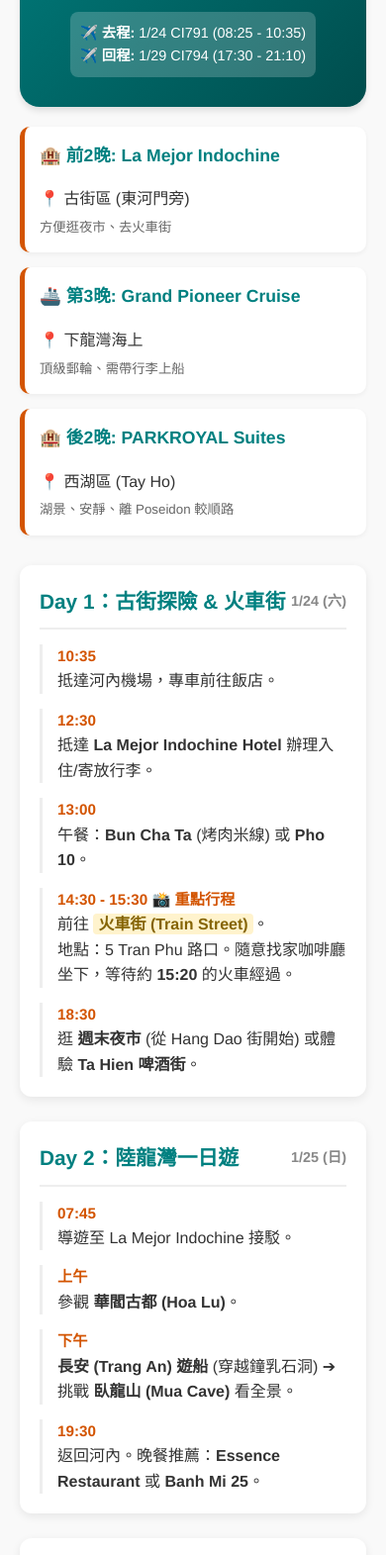
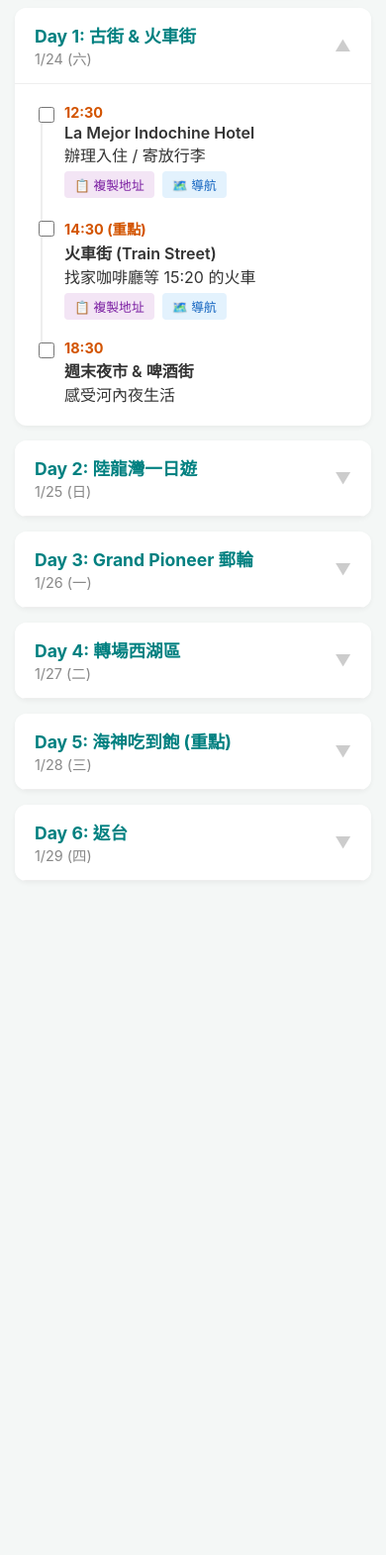
Before and after one commit to zxc3608936/Hanoi_trip, a plain HTML site: page index.html in a window 390 px wide. Shown: the part 194-1765 px from the top of the page at 99% size. After the commit the page ends 1174 px from the top, so only its background shows below. Drawn offline with Linux system fonts and the light colour scheme.

Commit message:
Update index.html

```diff
--- a/index.html
+++ b/index.html
@@ -3,358 +3,435 @@
 <head>
     <meta charset="UTF-8">
     <meta name="viewport" content="width=device-width, initial-scale=1.0">
-    <title>河內 6天5夜 奢華雙龍之旅</title>
+    <title>河內 6天5夜 互動行程表</title>
     <style>
         :root {
-            --primary-color: #008080; /* Teal - 像下龍灣的水色 */
-            --accent-color: #D35400; /* Burnt Orange - 像古街的建築 */
-            --bg-color: #f9f9f9;
-            --card-bg: #ffffff;
-            --text-color: #333;
+            --primary: #008080; /* Teal */
+            --accent: #D35400; /* Burnt Orange */
+            --bg: #f4f7f6;
+            --card: #ffffff;
+            --text: #333;
+            --done: #aaa;
         }
 
         body {
-            font-family: 'Helvetica Neue', Helvetica, Arial, sans-serif;
-            line-height: 1.6;
-            background-color: var(--bg-color);
-            color: var(--text-color);
+            font-family: -apple-system, BlinkMacSystemFont, "Segoe UI", Roboto, Helvetica, Arial, sans-serif;
+            background-color: var(--bg);
+            color: var(--text);
             margin: 0;
-            padding: 0;
+            padding-bottom: 60px; /* For safety */
         }
 
         .container {
             max-width: 800px;
             margin: 0 auto;
-            padding: 20px;
+            padding: 15px;
         }
 
-        /* Header Section */
+        /* Header */
         header {
-            background: linear-gradient(135deg, var(--primary-color), #004d4d);
+            background: linear-gradient(135deg, var(--primary), #005757);
             color: white;
-            padding: 30px 20px;
+            padding: 25px 15px;
             border-radius: 0 0 20px 20px;
             text-align: center;
-            box-shadow: 0 4px 6px rgba(0,0,0,0.1);
+            box-shadow: 0 4px 10px rgba(0,0,0,0.15);
+            margin-bottom: 20px;
         }
 
-        header h1 { margin: 0; font-size: 2em; }
-        header p { margin: 10px 0 0; font-size: 1.1em; opacity: 0.9; }
+        header h1 { margin: 0; font-size: 1.8em; }
+        .flight-badge {
+            background: rgba(255,255,255,0.2);
+            padding: 5px 12px;
+            border-radius: 20px;
+            font-size: 0.85em;
+            display: inline-block;
+            margin-top: 10px;
+        }
 
-        .flight-info {
-            background: rgba(255,255,255,0.2);
-            padding: 10px;
+        /* Action Buttons */
+        .btn-group {
+            display: inline-flex;
+            gap: 8px;
+            margin-top: 5px;
+        }
+
+        .btn {
+            border: none;
+            padding: 4px 10px;
+            border-radius: 4px;
+            font-size: 0.8em;
+            cursor: pointer;
+            display: flex;
+            align-items: center;
+            gap: 4px;
+            text-decoration: none;
+            transition: transform 0.1s;
+        }
+        .btn:active { transform: scale(0.95); }
+
+        .btn-map { background: #e3f2fd; color: #1565c0; }
+        .btn-copy { background: #f3e5f5; color: #7b1fa2; }
+
+        /* Toast Notification */
+        #toast {
+            visibility: hidden;
+            min-width: 250px;
+            background-color: #333;
+            color: #fff;
+            text-align: center;
             border-radius: 8px;
-            margin-top: 15px;
-            display: inline-block;
+            padding: 12px;
+            position: fixed;
+            z-index: 1;
+            left: 50%;
+            bottom: 30px;
+            transform: translateX(-50%);
             font-size: 0.9em;
         }
+        #toast.show { visibility: visible; animation: fadein 0.5s, fadeout 0.5s 2.5s; }
 
-        /* Hotel Section */
-        .hotels {
-            display: flex;
-            gap: 15px;
-            margin: 20px 0;
-            flex-wrap: wrap;
-        }
+        @keyframes fadein { from {bottom: 0; opacity: 0;} to {bottom: 30px; opacity: 1;} }
+        @keyframes fadeout { from {bottom: 30px; opacity: 1;} to {bottom: 0; opacity: 0;} }
 
-        .hotel-card {
-            flex: 1;
-            min-width: 250px;
-            background: var(--card-bg);
-            padding: 15px;
-            border-radius: 10px;
+        /* Timeline & Accordion */
+        .day-block {
+            background: var(--card);
+            border-radius: 12px;
+            margin-bottom: 15px;
             box-shadow: 0 2px 5px rgba(0,0,0,0.05);
-            border-left: 5px solid var(--accent-color);
-        }
-
-        .hotel-card h3 { margin-top: 0; color: var(--primary-color); font-size: 1.1em; }
-        .hotel-card small { display: block; color: #666; margin-top: 5px; }
-
-        /* Itinerary Section */
-        .timeline {
-            position: relative;
-            margin-top: 30px;
-        }
-
-        .day-block {
-            background: var(--card-bg);
-            border-radius: 12px;
-            padding: 20px;
-            margin-bottom: 25px;
-            box-shadow: 0 3px 10px rgba(0,0,0,0.08);
-            position: relative;
+            overflow: hidden;
         }
 
         .day-header {
-            border-bottom: 2px solid #eee;
-            padding-bottom: 10px;
-            margin-bottom: 15px;
+            padding: 15px 20px;
+            background: #fff;
+            border-bottom: 1px solid #eee;
+            cursor: pointer;
             display: flex;
+            justify-content: space-between;
             align-items: center;
-            justify-content: space-between;
+            user-select: none;
         }
 
-        .day-title {
-            font-size: 1.3em;
-            font-weight: bold;
-            color: var(--primary-color);
+        .day-header:hover { background-color: #fafafa; }
+
+        .day-title { font-weight: bold; color: var(--primary); font-size: 1.1em; }
+        .day-date { color: #888; font-size: 0.9em; }
+        .toggle-icon { transition: transform 0.3s; font-weight: bold; color: #ccc; }
+
+        .day-content {
+            display: none; /* Hidden by default */
+            padding: 0 20px 20px 20px;
+            animation: slideDown 0.3s ease-out;
         }
 
-        .day-date {
-            font-size: 0.9em;
-            color: #888;
-            font-weight: bold;
+        .day-block.active .day-content { display: block; }
+        .day-block.active .toggle-icon { transform: rotate(180deg); }
+
+        /* Activity Items */
+        .activity {
+            position: relative;
+            padding-left: 30px;
+            margin-top: 20px;
         }
 
-        .activity {
-            margin-bottom: 15px;
-            padding-left: 15px;
-            border-left: 3px solid #eee;
+        .activity::before {
+            content: '';
+            position: absolute;
+            left: 6px;
+            top: 5px;
+            bottom: -25px;
+            width: 2px;
+            background: #eee;
         }
+        .activity:last-child::before { display: none; }
 
-        .activity:last-child { margin-bottom: 0; }
+        /* Checkbox styling */
+        .checkbox-wrapper {
+            position: absolute;
+            left: 0;
+            top: 0;
+        }
+        input[type="checkbox"] {
+            width: 16px;
+            height: 16px;
+            cursor: pointer;
+            accent-color: var(--primary);
+        }
 
         .time {
             font-weight: bold;
-            color: var(--accent-color);
-            font-size: 0.95em;
+            color: var(--accent);
+            font-size: 0.9em;
             display: block;
+            margin-bottom: 2px;
         }
 
-        .highlight {
-            background-color: #fff3cd;
-            padding: 2px 5px;
-            border-radius: 4px;
-            font-weight: bold;
-            color: #856404;
+        .location-name { font-weight: 600; }
+        .completed .location-name, .completed .desc {
+            text-decoration: line-through;
+            color: var(--done);
         }
 
-        .tip-box {
-            background-color: #e8f6f3;
-            border: 1px solid #b2d8d2;
-            padding: 15px;
-            border-radius: 8px;
-            margin-top: 30px;
-            font-size: 0.9em;
+        @keyframes slideDown {
+            from { opacity: 0; transform: translateY(-10px); }
+            to { opacity: 1; transform: translateY(0); }
         }
 
-        .tip-box h3 { margin-top: 0; color: var(--primary-color); }
+        /* Quick Links Sticky Header */
+        .sticky-nav {
+            position: sticky;
+            top: 0;
+            background: rgba(255,255,255,0.95);
+            padding: 10px;
+            border-bottom: 1px solid #ddd;
+            z-index: 100;
+            display: flex;
+            justify-content: space-around;
+            font-size: 0.8em;
+            backdrop-filter: blur(5px);
+        }
+        .sticky-nav a { text-decoration: none; color: var(--primary); font-weight: bold; }
 
-        /* Footer */
-        footer {
-            text-align: center;
-            margin-top: 40px;
-            color: #888;
-            font-size: 0.8em;
-            padding-bottom: 20px;
-        }
-
-        /* Print adjustments */
-        @media print {
-            body { background: #fff; }
-            .container { max-width: 100%; }
-            header { background: #fff; color: #000; border-bottom: 2px solid #000; }
-            .flight-info { background: #eee; color: #000; border: 1px solid #ccc; }
-        }
     </style>
 </head>
 <body>
 
+    <div class="sticky-nav">
+        <a href="#hotel1">🏨 La Mejor</a>
+        <a href="#hotel2">🏨 PARKROYAL</a>
+        <a href="#food">🦀 Poseidon</a>
+    </div>
+
     <div class="container">
         <header>
-            <h1>🇻🇳 河內 6天5夜 深度之旅</h1>
-            <p>下龍灣遊輪 ‧ 陸龍灣 ‧ 海鮮吃到飽</p>
-            <div class="flight-info">
-                ✈️ <b>去程:</b> 1/24 CI791 (08:25 - 10:35) <br>
-                ✈️ <b>回程:</b> 1/29 CI794 (17:30 - 21:10)
+            <h1>🇻🇳 河內 6天5夜</h1>
+            <div class="flight-badge">
+                ✈️ 去: CI791 (10:35抵達) | 回: CI794 (17:30起飛)
             </div>
         </header>
 
-        <section class="hotels">
-            <div class="hotel-card">
-                <h3>🏨 前2晚: La Mejor Indochine</h3>
-                <div>📍 古街區 (東河門旁)</div>
-                <small>方便逛夜市、去火車街</small>
-            </div>
-            <div class="hotel-card">
-                <h3>🚢 第3晚: Grand Pioneer Cruise</h3>
-                <div>📍 下龍灣海上</div>
-                <small>頂級郵輪、需帶行李上船</small>
-            </div>
-            <div class="hotel-card">
-                <h3>🏨 後2晚: PARKROYAL Suites</h3>
-                <div>📍 西湖區 (Tay Ho)</div>
-                <small>湖景、安靜、離 Poseidon 較順路</small>
-            </div>
-        </section>
-
-        <div class="timeline">
-
-            <div class="day-block">
-                <div class="day-header">
-                    <span class="day-title">Day 1：古街探險 & 火車街</span>
+        <div class="day-block active">
+            <div class="day-header" onclick="toggleDay(this)">
+                <div>
+                    <span class="day-title">Day 1: 古街 & 火車街</span> <br>
                     <span class="day-date">1/24 (六)</span>
                 </div>
+                <span class="toggle-icon">▼</span>
+            </div>
+            <div class="day-content">
+                <div class="activity" id="hotel1">
+                    <div class="checkbox-wrapper"><input type="checkbox" onclick="toggleDone(this)"></div>
+                    <span class="time">12:30</span>
+                    <span class="location-name">La Mejor Indochine Hotel</span>
+                    <div class="desc">辦理入住 / 寄放行李</div>
+                    <div class="btn-group">
+                        <button class="btn btn-copy" onclick="copyText('58-62 Pho Dao Duy Tu, Hoan Kiem')">📋 複製地址</button>
+                        <a href="https://maps.app.goo.gl/Search?q=La+Mejor+Indochine+Hotel" target="_blank" class="btn btn-map">🗺️ 導航</a>
+                    </div>
+                </div>
+
                 <div class="activity">
-                    <span class="time">10:35</span>
-                    抵達河內機場，專車前往飯店。
+                    <div class="checkbox-wrapper"><input type="checkbox" onclick="toggleDone(this)"></div>
+                    <span class="time">14:30 (重點)</span>
+                    <span class="location-name">火車街 (Train Street)</span>
+                    <div class="desc">找家咖啡廳等 15:20 的火車</div>
+                    <div class="btn-group">
+                        <button class="btn btn-copy" onclick="copyText('5 Tran Phu, Hang Bong')">📋 複製地址</button>
+                        <a href="https://maps.app.goo.gl/Search?q=5+Tran+Phu+Hanoi" target="_blank" class="btn btn-map">🗺️ 導航</a>
                     </div>
+                </div>
+
                 <div class="activity">
-                    <span class="time">12:30</span>
-                    抵達 <b>La Mejor Indochine Hotel</b> 辦理入住/寄放行李。
+                    <div class="checkbox-wrapper"><input type="checkbox" onclick="toggleDone(this)"></div>
+                    <span class="time">18:30</span>
+                    <span class="location-name">週末夜市 & 啤酒街</span>
+                    <div class="desc">感受河內夜生活</div>
                 </div>
-                <div class="activity">
-                    <span class="time">13:00</span>
-                    午餐：<b>Bun Cha Ta</b> (烤肉米線) 或 <b>Pho 10</b>。
-                </div>
-                <div class="activity">
-                    <span class="time">14:30 - 15:30 📸 重點行程</span>
-                    前往 <span class="highlight">火車街 (Train Street)</span>。
-                    <br>地點：5 Tran Phu 路口。隨意找家咖啡廳坐下，等待約 <b>15:20</b> 的火車經過。
-                </div>
-                <div class="activity">
-                    <span class="time">18:30</span>
-                    逛 <b>週末夜市</b> (從 Hang Dao 街開始) 或體驗 <b>Ta Hien 啤酒街</b>。
             </div>
         </div>
 
         <div class="day-block">
-                <div class="day-header">
-                    <span class="day-title">Day 2：陸龍灣一日遊</span>
+            <div class="day-header" onclick="toggleDay(this)">
+                <div>
+                    <span class="day-title">Day 2: 陸龍灣一日遊</span> <br>
                     <span class="day-date">1/25 (日)</span>
                 </div>
+                <span class="toggle-icon">▼</span>
+            </div>
+            <div class="day-content">
                 <div class="activity">
+                    <div class="checkbox-wrapper"><input type="checkbox" onclick="toggleDone(this)"></div>
                     <span class="time">07:45</span>
-                    導遊至 La Mejor Indochine 接駁。
+                    <span class="location-name">飯店接送</span>
+                    <div class="desc">前往寧平 (華閻古都、長安遊船、臥龍山)</div>
                 </div>
                 <div class="activity">
-                    <span class="time">上午</span>
-                    參觀 <b>華閻古都 (Hoa Lu)</b>。
+                    <div class="checkbox-wrapper"><input type="checkbox" onclick="toggleDone(this)"></div>
+                    <span class="time">19:30</span>
+                    <span class="location-name">晚餐: Essence Restaurant</span>
+                    <div class="desc">精緻越南菜</div>
+                    <div class="btn-group">
+                        <a href="https://maps.app.goo.gl/Search?q=Essence+Restaurant+Hanoi" target="_blank" class="btn btn-map">🗺️ 導航</a>
                     </div>
-                <div class="activity">
-                    <span class="time">下午</span>
-                    <b>長安 (Trang An) 遊船</b> (穿越鐘乳石洞) ➔ 挑戰 <b>臥龍山 (Mua Cave)</b> 看全景。
                 </div>
-                <div class="activity">
-                    <span class="time">19:30</span>
-                    返回河內。晚餐推薦：<b>Essence Restaurant</b> 或 <b>Banh Mi 25</b>。
             </div>
         </div>
 
         <div class="day-block">
-                <div class="day-header">
-                    <span class="day-title">Day 3：Grand Pioneer 郵輪</span>
+            <div class="day-header" onclick="toggleDay(this)">
+                <div>
+                    <span class="day-title">Day 3: Grand Pioneer 郵輪</span> <br>
                     <span class="day-date">1/26 (一)</span>
                 </div>
+                <span class="toggle-icon">▼</span>
+            </div>
+            <div class="day-content">
                 <div class="activity">
+                    <div class="checkbox-wrapper"><input type="checkbox" onclick="toggleDone(this)"></div>
                     <span class="time">08:15</span>
-                    郵輪接駁車接送。<span class="highlight">⚠️ 請退房並帶走所有行李</span>。
+                    <span class="location-name">⚠️ 退房 & 接送</span>
+                    <div class="desc">帶所有行李上接駁車，前往下龍灣</div>
                 </div>
                 <div class="activity">
+                    <div class="checkbox-wrapper"><input type="checkbox" onclick="toggleDone(this)"></div>
                     <span class="time">12:00</span>
-                    抵達下龍灣碼頭，登船 Check-in。
+                    <span class="location-name">登船 & 午餐</span>
+                    <div class="desc">下午行程：驚訝洞、獨木舟、泳池</div>
                 </div>
-                <div class="activity">
-                    <span class="time">下午</span>
-                    參觀驚訝洞、划獨木舟、享受船上泳池與夕陽派對。
-                </div>
-                <div class="activity">
-                    <span class="time">晚上</span>
-                    船上精緻晚餐、釣小管活動。
             </div>
         </div>
 
         <div class="day-block">
-                <div class="day-header">
-                    <span class="day-title">Day 4：郵輪歸來 & 轉場西湖</span>
+            <div class="day-header" onclick="toggleDay(this)">
+                <div>
+                    <span class="day-title">Day 4: 轉場西湖區</span> <br>
                     <span class="day-date">1/27 (二)</span>
                 </div>
+                <span class="toggle-icon">▼</span>
+            </div>
+            <div class="day-content">
                 <div class="activity">
-                    <span class="time">上午</span>
-                    太極拳、最後島嶼巡禮、早午餐。
+                    <div class="checkbox-wrapper"><input type="checkbox" onclick="toggleDone(this)"></div>
+                    <span class="time">11:30</span>
+                    <span class="location-name">下船 & 返回河內</span>
+                </div>
+                <div class="activity" id="hotel2">
+                    <div class="checkbox-wrapper"><input type="checkbox" onclick="toggleDone(this)"></div>
+                    <span class="time">14:30</span>
+                    <span class="location-name">PARKROYAL Serviced Suites</span>
+                    <div class="desc">辦理入住 (西湖區)</div>
+                    <div class="btn-group">
+                        <button class="btn btn-copy" onclick="copyText('5 Dang Thai Mai, Tay Ho')">📋 複製地址</button>
+                        <a href="https://maps.app.goo.gl/Search?q=PARKROYAL+Serviced+Suites+Hanoi" target="_blank" class="btn btn-map">🗺️ 導航</a>
+                    </div>
                 </div>
                 <div class="activity">
-                    <span class="time">11:30</span>
-                    下船，搭接駁車返回河內。
+                    <div class="checkbox-wrapper"><input type="checkbox" onclick="toggleDone(this)"></div>
+                    <span class="time">晚餐</span>
+                    <span class="location-name">Pepe la Poule</span>
+                    <div class="desc">西湖畔景觀餐廳</div>
+                    <div class="btn-group">
+                        <button class="btn btn-copy" onclick="copyText('22 Quang Khanh, Tay Ho')">📋 複製地址</button>
                     </div>
-                <div class="activity">
-                    <span class="time">14:30</span>
-                    抵達河內。轉乘 Grab 前往西湖區 <b>PARKROYAL Serviced Suites</b> 入住。
                 </div>
-                <div class="activity">
-                    <span class="time">晚上</span>
-                    西湖畔散步。晚餐推薦：<b>Pepe la Poule</b> 或 <b>Pizza 4P's</b>。
             </div>
         </div>
 
         <div class="day-block">
-                <div class="day-header">
-                    <span class="day-title">Day 5：古蹟 & 海神吃到飽</span>
+            <div class="day-header" onclick="toggleDay(this)">
+                <div>
+                    <span class="day-title">Day 5: 海神吃到飽 (重點)</span> <br>
                     <span class="day-date">1/28 (三)</span>
                 </div>
+                <span class="toggle-icon">▼</span>
+            </div>
+            <div class="day-content">
                 <div class="activity">
+                    <div class="checkbox-wrapper"><input type="checkbox" onclick="toggleDone(this)"></div>
                     <span class="time">上午</span>
-                    參觀 <b>胡志明陵寢</b>、<b>一柱寺</b>。
+                    <span class="location-name">胡志明陵寢 & 文廟</span>
                 </div>
-                <div class="activity">
-                    <span class="time">中午</span>
-                    午餐：<b>Bun Cha Huong Lien</b> (歐巴馬米線)。
+                <div class="activity" id="food">
+                    <div class="checkbox-wrapper"><input type="checkbox" onclick="toggleDone(this)"></div>
+                    <span class="time">17:30</span>
+                    <span class="location-name">Poseidon Buffet (Le Van Luong)</span>
+                    <div class="desc">🦀 火烤兩吃吃到飽 (記得訂位)</div>
+                    <div class="btn-group">
+                        <button class="btn btn-copy" onclick="copyText('27 Le Van Luong, Hanoi Center Point')">📋 複製地址</button>
+                        <a href="https://maps.app.goo.gl/Search?q=Buffet+Poseidon+Le+Van+Luong" target="_blank" class="btn btn-map">🗺️ 導航</a>
                     </div>
-                <div class="activity">
-                    <span class="time">下午</span>
-                    參觀 <b>文廟</b>、<b>火爐監獄</b>。
                 </div>
-                <div class="activity">
-                    <span class="time">17:30 🦀 晚餐重頭戲</span>
-                    前往 <span class="highlight">Poseidon Buffet (Le Van Luong 分店)</span>。
-                    <br>享受火烤兩吃與海鮮吃到飽！(請務必提前訂位)
-                </div>
-                <div class="activity">
-                    <span class="time">晚上</span>
-                    搭 Grab 回 PARKROYAL 打包行李。
             </div>
         </div>
 
         <div class="day-block">
-                <div class="day-header">
-                    <span class="day-title">Day 6：最後採買 & 返台</span>
+            <div class="day-header" onclick="toggleDay(this)">
+                <div>
+                    <span class="day-title">Day 6: 返台</span> <br>
                     <span class="day-date">1/29 (四)</span>
                 </div>
+                <span class="toggle-icon">▼</span>
+            </div>
+            <div class="day-content">
                 <div class="activity">
-                    <span class="time">上午</span>
-                    睡到自然醒，享受西湖晨景。
+                    <div class="checkbox-wrapper"><input type="checkbox" onclick="toggleDone(this)"></div>
+                    <span class="time">11:00</span>
+                    <span class="location-name">Lotte Center (樂天)</span>
+                    <div class="desc">最後採買伴手禮</div>
                 </div>
                 <div class="activity">
-                    <span class="time">11:00</span>
-                    退房。可去 <b>Lotte Center</b> 超市買伴手禮。
+                    <div class="checkbox-wrapper"><input type="checkbox" onclick="toggleDone(this)"></div>
+                    <span class="time">14:00</span>
+                    <span class="location-name">前往機場</span>
+                    <div class="desc">Grab 至內排機場 (約40分)</div>
                 </div>
                 <div class="activity">
-                    <span class="time">14:00</span>
-                    叫 Grab 前往內排機場 (需約 40 分鐘)。
+                    <div class="checkbox-wrapper"><input type="checkbox" onclick="toggleDone(this)"></div>
+                    <span class="time">17:30</span>
+                    <span class="location-name">CI794 起飛</span>
                 </div>
-                <div class="activity">
-                    <span class="time">17:30</span>
-                    搭乘 <b>CI794</b> 起飛回家。
             </div>
         </div>
 
     </div>
 
-        <div class="tip-box">
-            <h3>💡 旅遊小貼士</h3>
-            <ul>
-                <li><b>交通：</b> 全程使用 <b>Grab App</b> 叫車，設定信用卡付款最方便。</li>
-                <li><b>Poseidon 訂位：</b> 第一天入住 La Mejor 時，請櫃檯幫忙打電話預訂 Day 5 晚上的 Poseidon (Le Van Luong 分店)。</li>
-                <li><b>衣物：</b> 1月底河內偏涼，去下龍灣海風大，請帶防風外套。</li>
-                <li><b>簽證：</b> 記得確認電子簽證 (E-Visa) 已列印出來。</li>
-            </ul>
-        </div>
+    <div id="toast">地址已複製！ (Address Copied)</div>
 
-        <footer>
-            祝您旅途愉快！Have a nice trip to Hanoi!
-        </footer>
-    </div>
+    <script>
+        // Toggle Accordion
+        function toggleDay(header) {
+            const block = header.parentElement;
+            block.classList.toggle('active');
+        }
+
+        // Toggle Checkbox visual style
+        function toggleDone(checkbox) {
+            const activity = checkbox.closest('.activity');
+            if (checkbox.checked) {
+                activity.classList.add('completed');
+            } else {
+                activity.classList.remove('completed');
+            }
+        }
+
+        // Copy Text Function
+        function copyText(text) {
+            navigator.clipboard.writeText(text).then(function() {
+                showToast();
+            }, function(err) {
+                console.error('Could not copy text: ', err);
+            });
+        }
+
+        // Show Toast Notification
+        function showToast() {
+            const toast = document.getElementById("toast");
+            toast.className = "show";
+            setTimeout(function(){ toast.className = toast.className.replace("show", ""); }, 3000);
+        }
+    </script>
 
 </body>
 </html>
```
Lines whose indentation alone changed are shown as unchanged.
